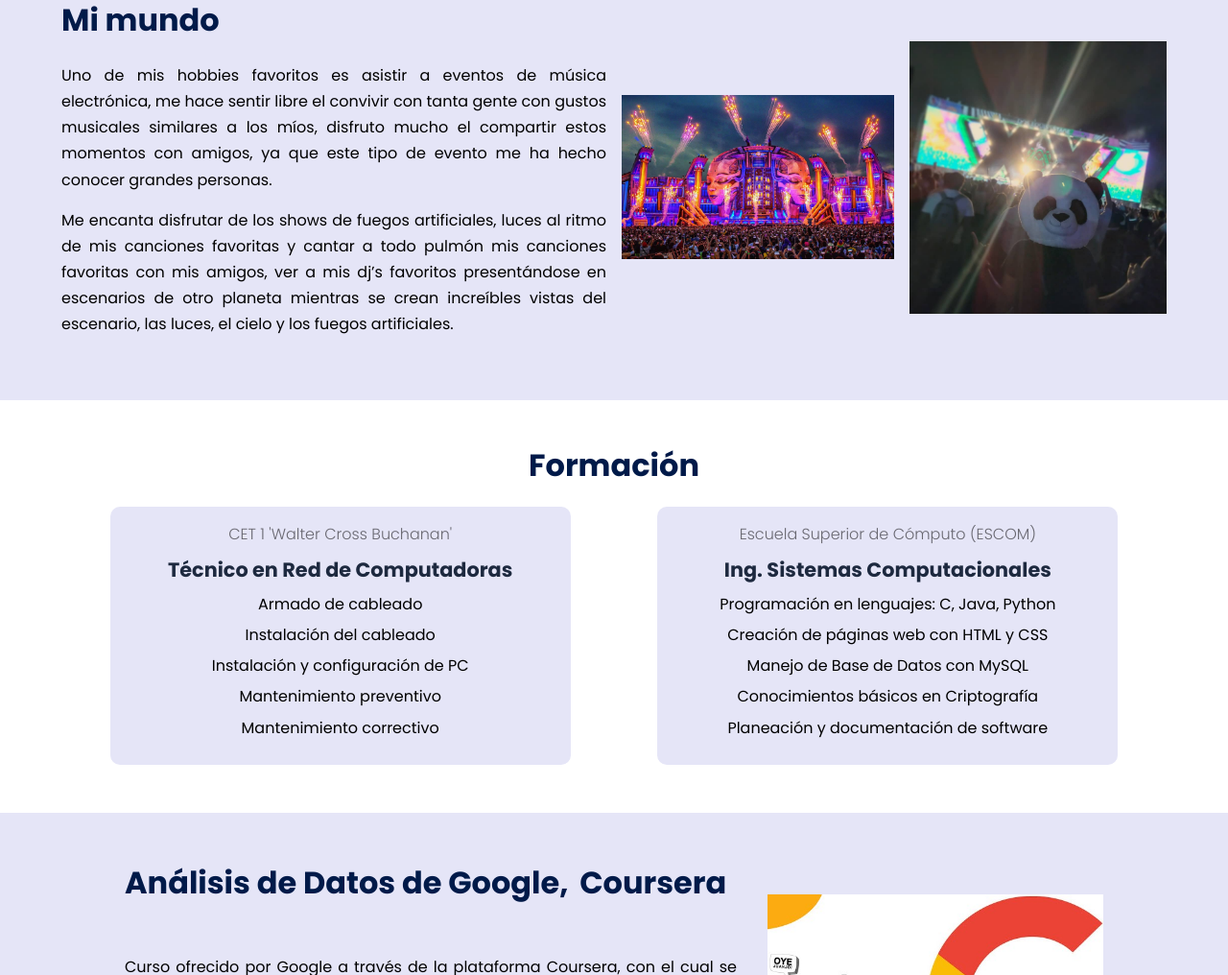
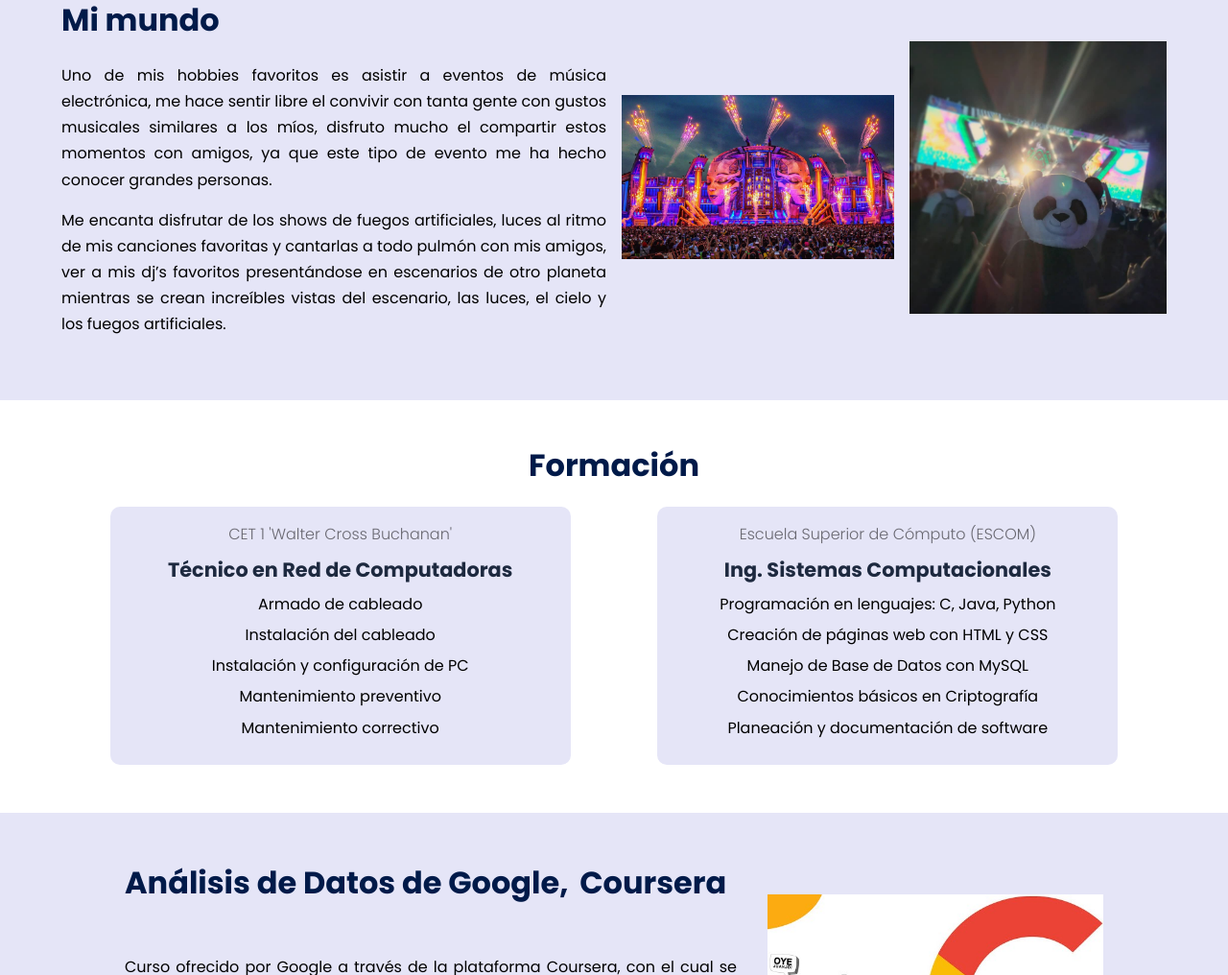
Before and after one commit to Aaron2405/Aaron2405.github.io, a plain HTML site: page index.html in a window 1280 px wide. Shown: the part 1363-2379 px from the top of the page at 96% size. Drawn offline with Linux system fonts and the light colour scheme.

Commit message:
Update index.html

```diff
--- a/index.html
+++ b/index.html
@@ -75,7 +75,7 @@
                     <div class="about_2_texts">
                         <h2 class="subtitle">Mi mundo</h2>
                         <p class="about_2_paragraph">Uno de mis hobbies favoritos es asistir a eventos de música electrónica, me hace sentir libre el convivir con tanta gente con gustos musicales similares a los míos, disfruto mucho el compartir estos momentos con amigos, ya que este tipo de evento me ha hecho conocer grandes personas.</p>
-                        <p class="about_2_paragraph">Me encanta disfrutar de los shows de fuegos artificiales, luces al ritmo de mis canciones favoritas y cantar a todo pulmón mis canciones favoritas con mis amigos, ver a mis dj’s favoritos presentándose en escenarios de otro planeta mientras se crean increíbles vistas del escenario, las luces, el cielo y los fuegos artificiales.</p>
+                        <p class="about_2_paragraph">Me encanta disfrutar de los shows de fuegos artificiales, luces al ritmo de mis canciones favoritas y cantarlas a todo pulmón con mis amigos, ver a mis dj’s favoritos presentándose en escenarios de otro planeta mientras se crean increíbles vistas del escenario, las luces, el cielo y los fuegos artificiales.</p>
                     </div>
 
                     <figure class="about_2_picture">
```
